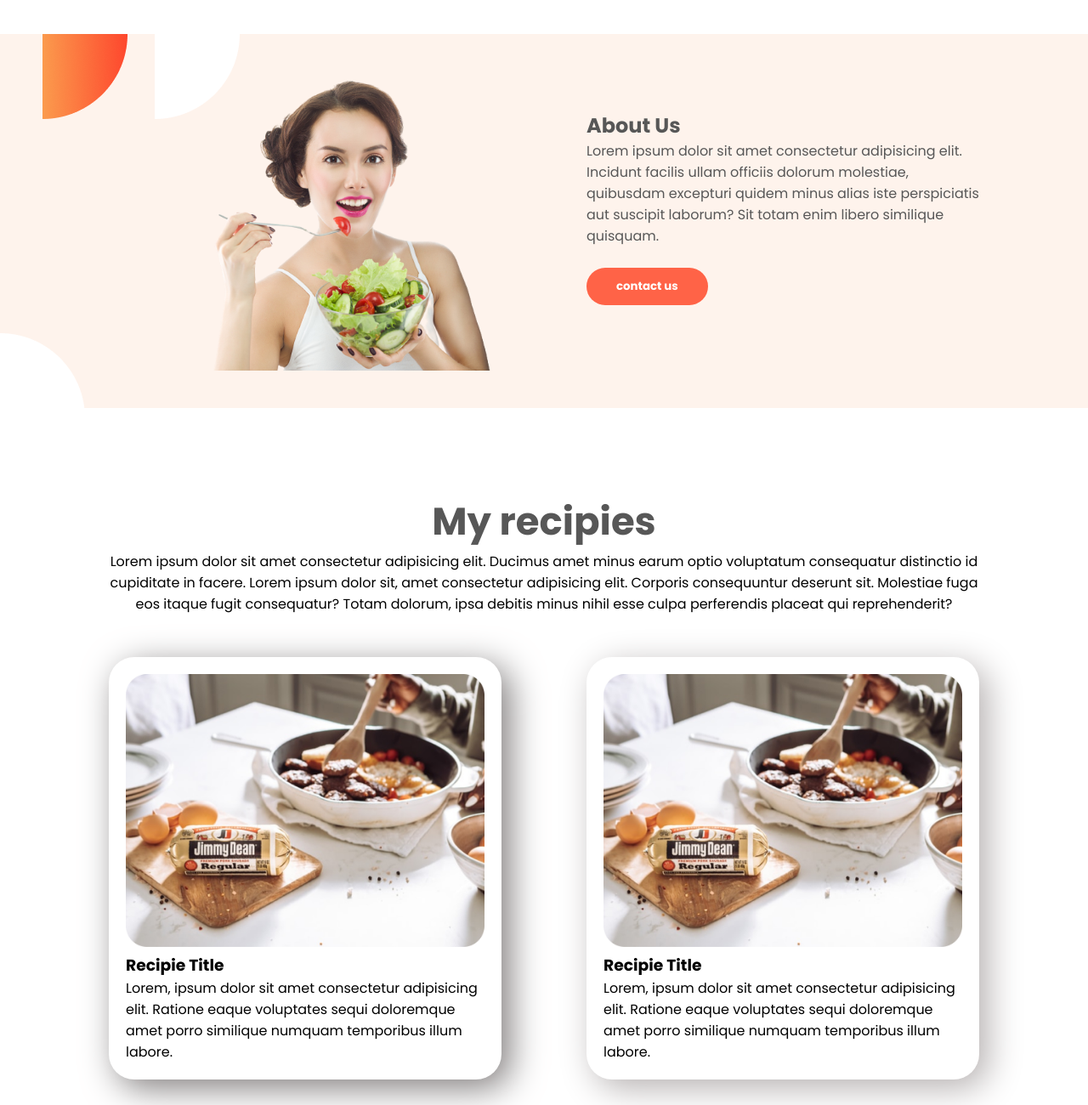
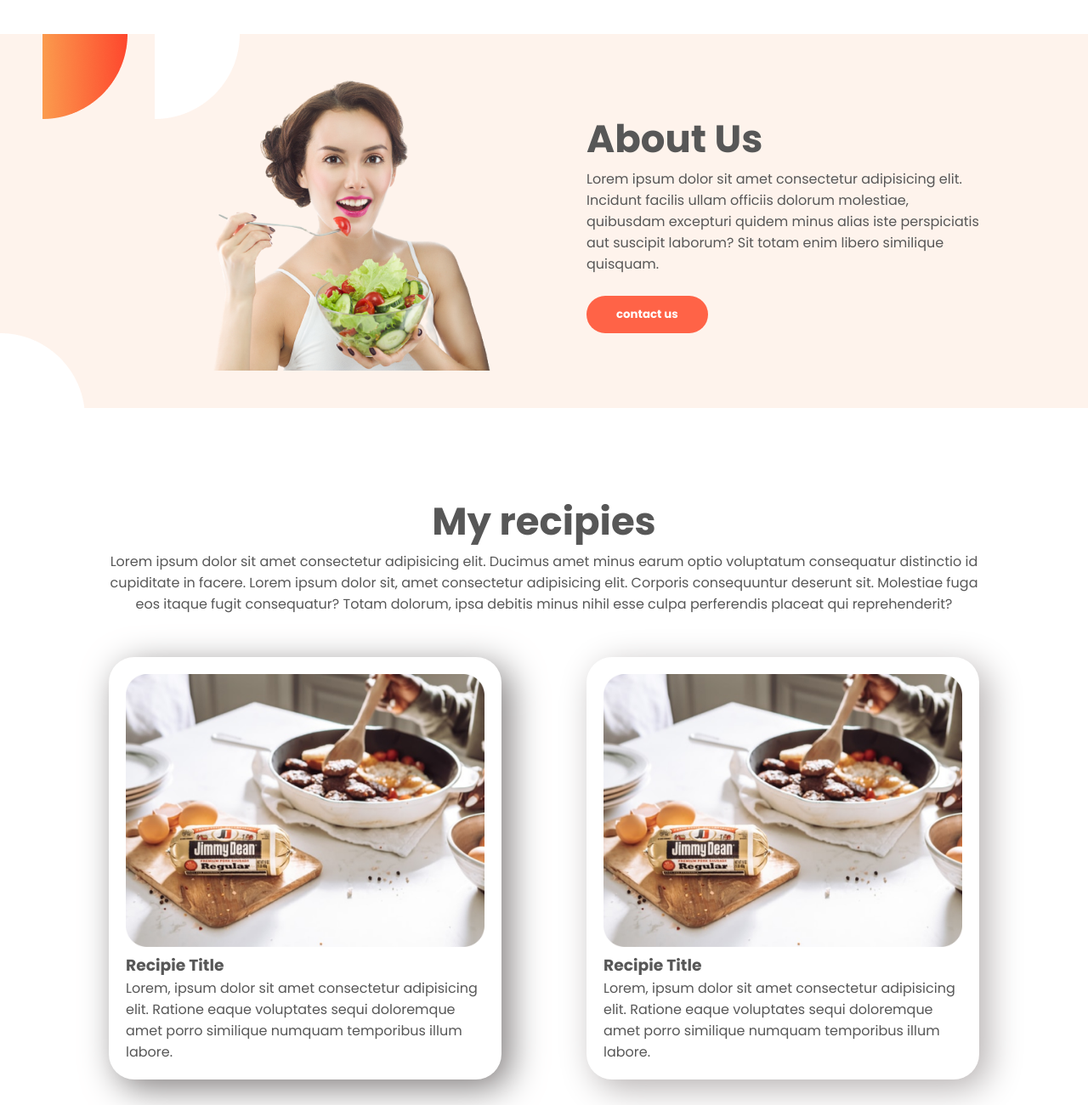
Before and after one commit to 07arif/eat-fresh, a plain HTML site: page index.html in a window 1280 px wide. Shown: the part 660-1960 px from the top of the page at 85% size. Drawn offline with Linux system fonts and the light colour scheme.

Commit message:
third commit

```diff
--- a/index.html
+++ b/index.html
@@ -36,7 +36,7 @@
                 <img src="images/female/6667872_preview-removebg-preview.png" alt="">
             </div>
             <div class="about-right-content">
-                <h2>About Us</h2>
+                <h1>About Us</h1>
                 <p>Lorem ipsum dolor sit amet consectetur adipisicing elit. Incidunt facilis ullam officiis dolorum
                     molestiae, quibusdam excepturi quidem minus alias iste perspiciatis aut suscipit laborum? Sit totam
                     enim
--- a/style.css
+++ b/style.css
@@ -25,6 +25,7 @@
 
 .top-left-content {
     width: 50%;
+    color: #575757;
 }
 
 .top-right-content img {
@@ -35,6 +36,7 @@ h1 {
     font-size: 45px;
     color: #575757;
 }
+
 
 .top-left-content span {
     color: orange;
@@ -106,6 +108,7 @@ h1 {
     padding-bottom: 50px;
     width: 80%;
     margin: 0 auto;
+    color: #575757;
 }
 
 .recipie-item {
@@ -120,7 +123,8 @@ h1 {
     width: 50%;
     padding: 20px;
     box-shadow: 10px 10px 40px rgb(129, 125, 125);
-    border-radius: 30px
+    border-radius: 30px;
+    color: #575757;
 }
 
 .recipie-item-one img {
@@ -131,7 +135,8 @@ h1 {
     width: 50%;
     padding: 20px;
     box-shadow: 10px 10px 40px rgb(181, 176, 176);
-    border-radius: 30px
+    border-radius: 30px;
+    color: #575757;
 }
 
 .recipie-item-two img {
@@ -153,6 +158,7 @@ h1 {
     box-shadow: 10px 10px 45px gray;
     border-radius: 10px;
     padding: 30px;
+    color: #575757;
 }
 
 /* follower section end  */
```
